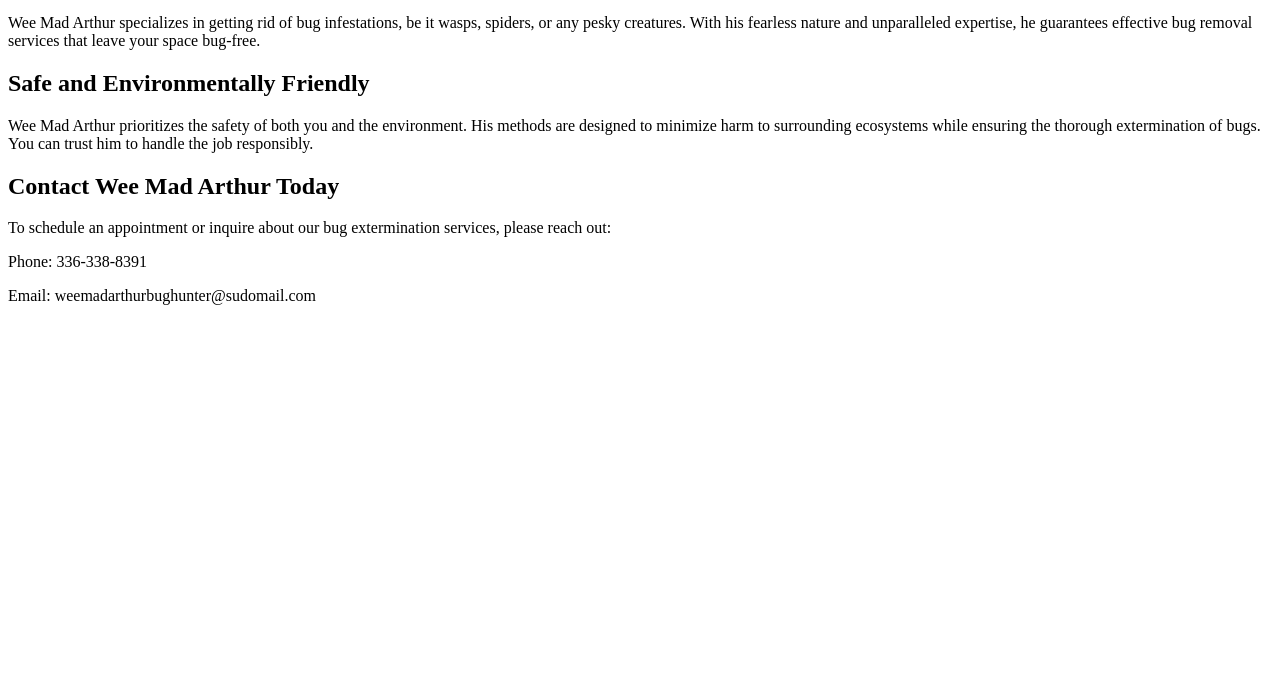
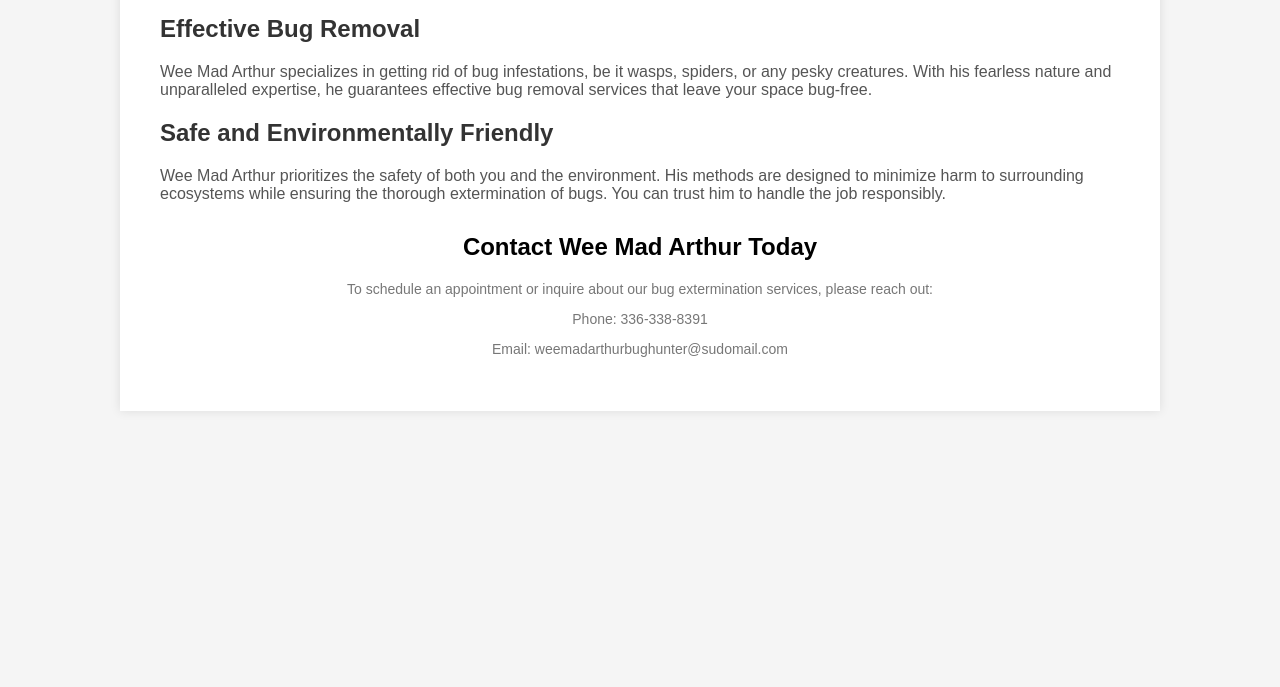
Before and after one commit to LondonClawson/WeeMadArthur, a plain HTML site: page index.html in a window 1280 px wide. Shown: the part 113-800 px from the top of the page. Drawn offline with Linux system fonts and the light colour scheme.

Commit message:
Update index.html
2nd Push of site.

```diff
--- a/index.html
+++ b/index.html
@@ -4,10 +4,60 @@
   <meta charset="UTF-8">
   <meta name="viewport" content="width=device-width, initial-scale=1.0">
   <title>Wee Mad Arthur's Bug Extermination Service</title>
-  <meta name="description" content="A common layout example on the web called the 'holy grail' layout">
+  <meta name="description" content="Wee Mad Arthur provides expert bug extermination services for a bug-free environment. Call now for a consultation.">
   <meta name="author" content="Your Name">
   <style>
     /* Your CSS styles here */
+    body {
+      font-family: Arial, sans-serif;
+      margin: 0;
+      padding: 0;
+      background-color: #f5f5f5;
+    }
+
+    .container {
+      max-width: 960px;
+      margin: 0 auto;
+      padding: 40px;
+      background-color: #fff;
+      box-shadow: 0 0 10px rgba(0, 0, 0, 0.1);
+    }
+
+    h1 {
+      color: #004d99;
+      text-align: center;
+    }
+
+    .services {
+      margin-top: 30px;
+    }
+
+    .service {
+      margin-bottom: 20px;
+    }
+
+    .service-title {
+      font-size: 24px;
+      font-weight: bold;
+      color: #333;
+    }
+
+    .service-description {
+      margin-top: 10px;
+      font-size: 16px;
+      color: #555;
+    }
+
+    .contact {
+      margin-top: 30px;
+      text-align: center;
+    }
+
+    .contact-info {
+      margin-top: 10px;
+      font-size: 14px;
+      color: #777;
+    }
   </style>
 </head>
 <body>
```
